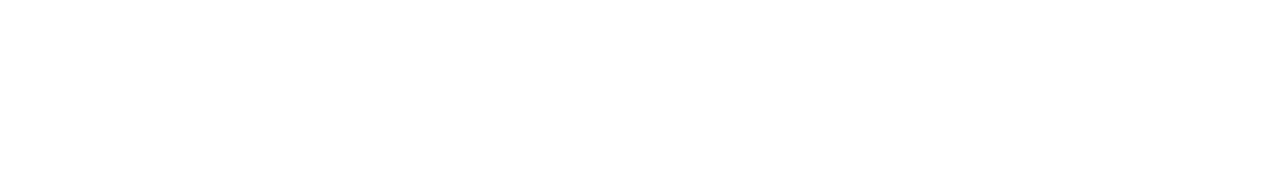
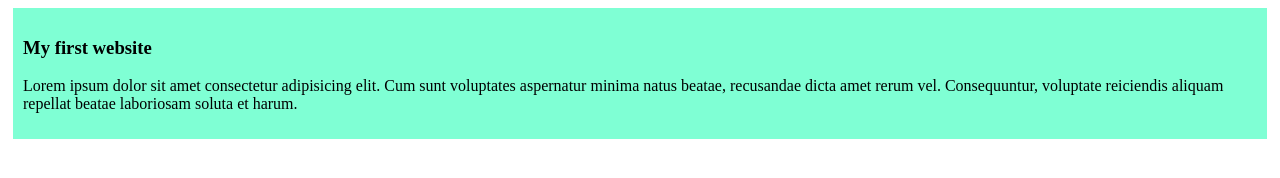
Before and after one commit to asifakondo11/my-first-github-repo, a plain HTML site: page index.html in a window 1280 px wide. Drawn offline with Linux system fonts and the light colour scheme.

Commit message:
added styles

```diff
--- a/index.html
+++ b/index.html
@@ -4,8 +4,12 @@
     <meta charset="UTF-8">
     <meta name="viewport" content="width=device-width, initial-scale=1.0">
     <title>my first github repo</title>
+    <link rel="stylesheet" href="styles/vlog.css">
 </head>
 <body>
-
+    <div>
+        <h3>My first website</h3>
+    <p>Lorem ipsum dolor sit amet consectetur adipisicing elit. Cum sunt voluptates aspernatur minima natus beatae, recusandae dicta amet rerum vel. Consequuntur, voluptate reiciendis aliquam repellat beatae laboriosam soluta et harum.</p>
+    </div>
 </body>
 </html>
--- /dev/null
+++ b/styles/vlog.css
@@ -0,0 +1,5 @@
+div{
+    background-color: aquamarine;
+    padding: 10px;
+    margin: 5px;
+}
```
